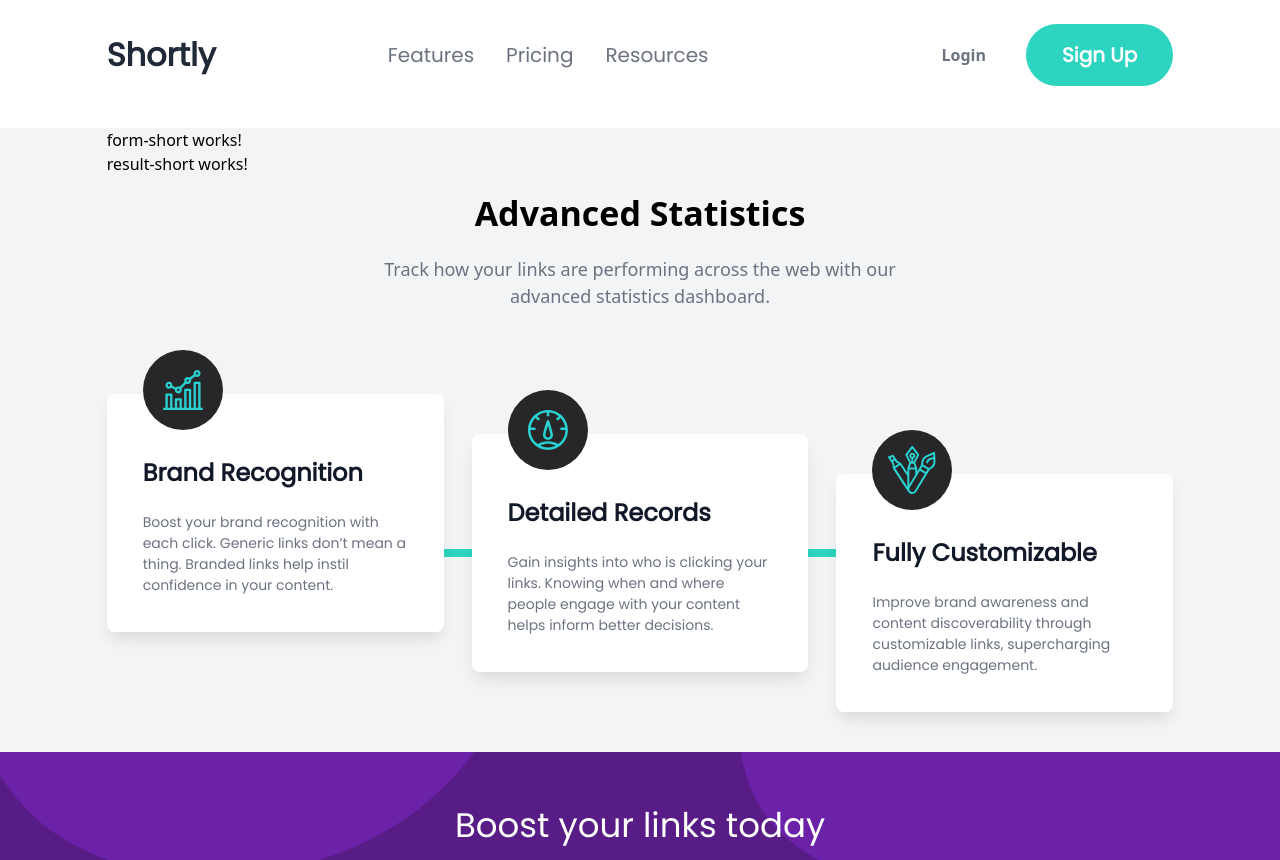
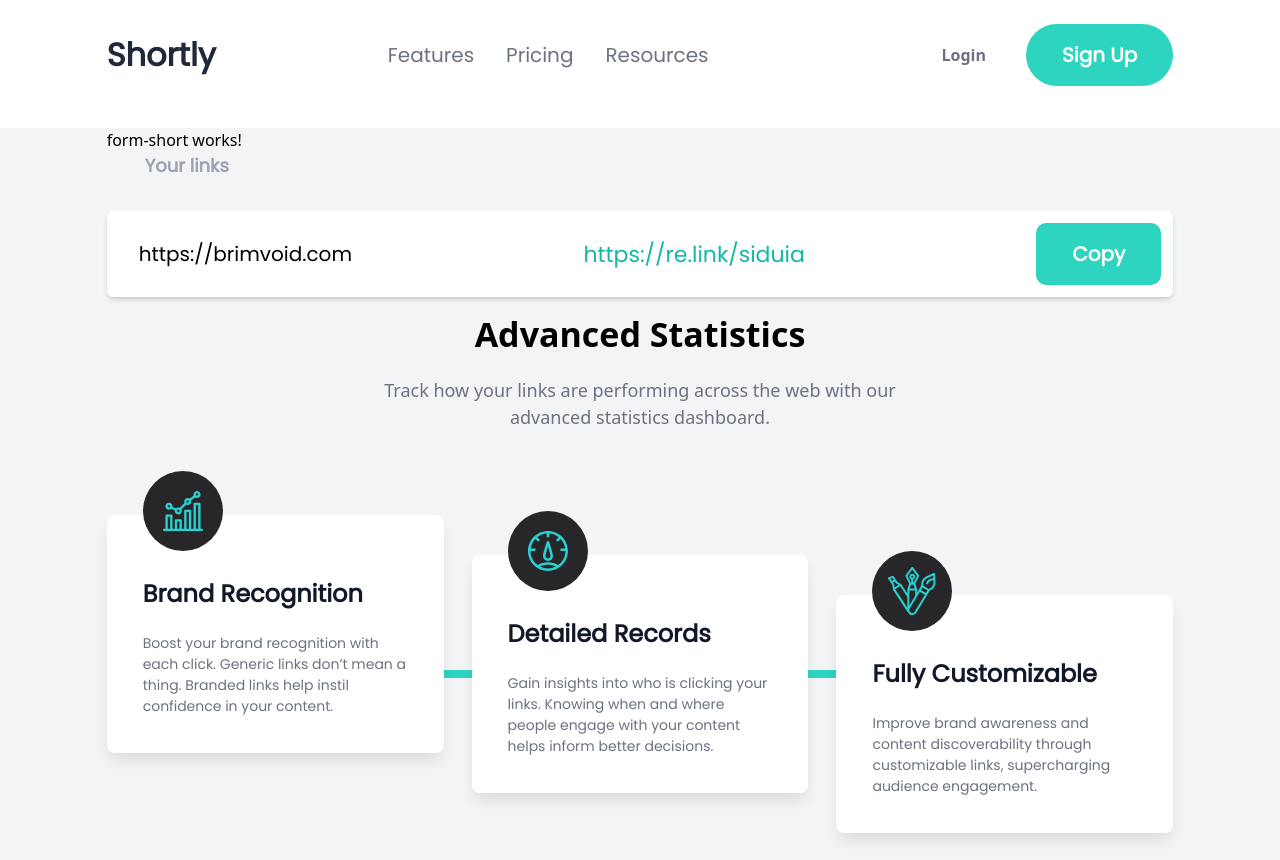
Before and after one commit to itsmelatif/code-palm-test, an Angular app: page / in a window 1280 px wide. Shown: the top 860 px of the page. Built offline with nearby package versions, Linux system fonts and the light colour scheme.

Commit message:
feature/home: call card link component; create dummy result; create function copy

```diff
--- a/src/app/modules/home/components/short-link/result-short/result-short.component.html
+++ b/src/app/modules/home/components/short-link/result-short/result-short.component.html
@@ -1 +1,2 @@
-<p>result-short works!</p>
+<p class="font-poppins font-semibold text-gray-400 text-lg leading-[27px] pl-[20px] md:pl-[38px] pb-8">Your links</p>
+<lib-card-link [data]="listResults" (copyAction)="onCopy($event)"></lib-card-link>
--- a/src/app/modules/home/components/short-link/result-short/result-short.component.ts
+++ b/src/app/modules/home/components/short-link/result-short/result-short.component.ts
@@ -1,4 +1,6 @@
 import { Component } from '@angular/core';
+import { ICardLink } from 'projects/shortly-lib/src/lib/models/components.model';
+import { Clipboard } from '@angular/cdk/clipboard';
 
 @Component({
   selector: 'app-result-short',
@@ -6,5 +8,16 @@ import { Component } from '@angular/core';
   styleUrls: ['./result-short.component.scss']
 })
 export class ResultShortComponent {
+  listResults: ICardLink = {
+    rawUrl: 'https://brimvoid.com',
+    shortUrl: 'https://re.link/siduia'
+  }
 
+  constructor(private clipboard: Clipboard){
+
+  }
+
+  onCopy(data: string){
+    this.clipboard.copy(data);
+  }
 }
--- a/src/app/modules/home/home.module.ts
+++ b/src/app/modules/home/home.module.ts
@@ -8,6 +8,7 @@ import { StatisticListComponent } from './components/statistic-list/statistic-li
 import { ShortLinkComponent } from './components/short-link/short-link.component';
 import { FormShortComponent } from './components/short-link/form-short/form-short.component';
 import { ResultShortComponent } from './components/short-link/result-short/result-short.component';
+import { CardLinkComponent } from 'projects/shortly-lib/src/lib/components/card-link/card-link.component';
 
 
 @NgModule({
@@ -21,7 +22,8 @@ import { ResultShortComponent } from './components/short-link/result-short/resul
   imports: [
     CommonModule,
     HomeRoutingModule,
-    CardStepComponent
+    CardStepComponent,
+    CardLinkComponent
   ]
 })
 export class HomeModule { }
```
